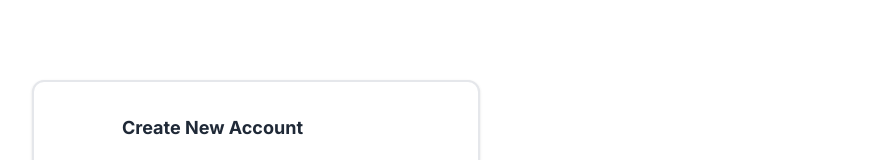
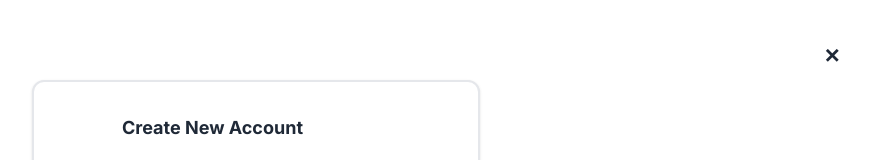
Before and after one commit to HossainRafi/Foodi, a React (Vite) app in the folder foodi-client/: page /signup in a window 1280 px wide. Shown: the top 160 px of the page, without its empty margins (384-1254 px from the left). Built offline with nearby package versions, Linux system fonts and the light colour scheme.

Commit message:
close signup

```diff
--- a/foodi-client/src/components/Login.jsx
+++ b/foodi-client/src/components/Login.jsx
@@ -35,7 +35,6 @@ export const Login = () => {
                   type="email"
                   placeholder="email"
                   className="input input-bordered"
-                  required
                   {...register("email")}
                 />
               </div>
@@ -49,7 +48,6 @@ export const Login = () => {
                   type="password"
                   placeholder="password"
                   className="input input-bordered"
-                  required
                   {...register("password")}
                 />
                 <label className="label mt-1">
--- a/foodi-client/src/components/Signup.jsx
+++ b/foodi-client/src/components/Signup.jsx
@@ -1,6 +1,7 @@
 import { FaGoogle } from "react-icons/fa";
 import { useForm } from "react-hook-form";
 import { Login } from "./Login";
+import { Link } from "react-router-dom";
 
 export const Signup = () => {
   const {
@@ -31,7 +32,6 @@ export const Signup = () => {
               type="email"
               placeholder="email"
               className="input input-bordered"
-              required
               {...register("email")}
             />
           </div>
@@ -45,7 +45,6 @@ export const Signup = () => {
               type="password"
               placeholder="password"
               className="input input-bordered"
-              required
               {...register("password")}
             />
             <label className="label mt-1">
@@ -75,6 +74,12 @@ export const Signup = () => {
               Login
             </button>{" "}
           </p>
+          <Link
+            to="/"
+            className="btn btn-md btn-circle btn-ghost absolute right-10 top-8 font-bold text-xl"
+          >
+            ✕
+          </Link>
         </form>
 
         <div className="text-center space-x-3 mb-5 flex items-center justify-center">
```
